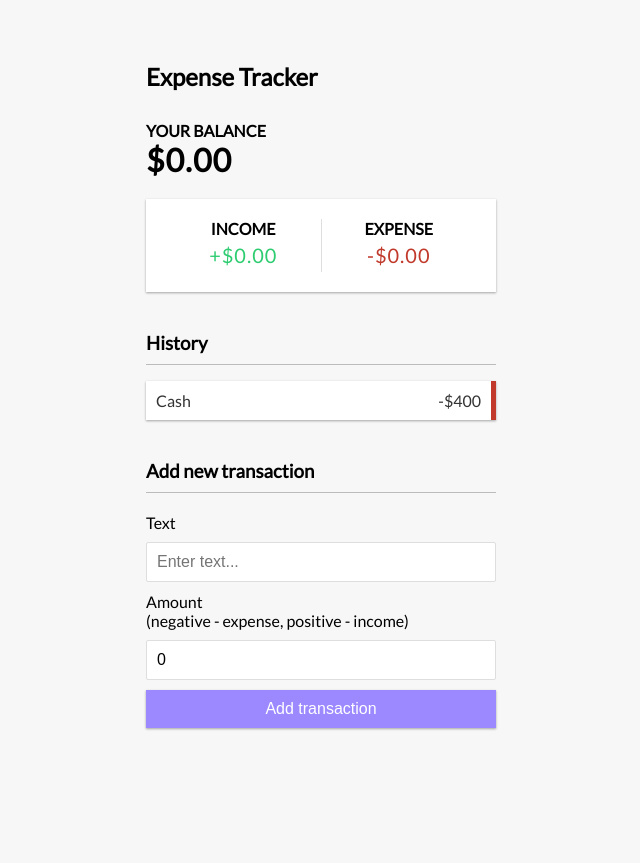
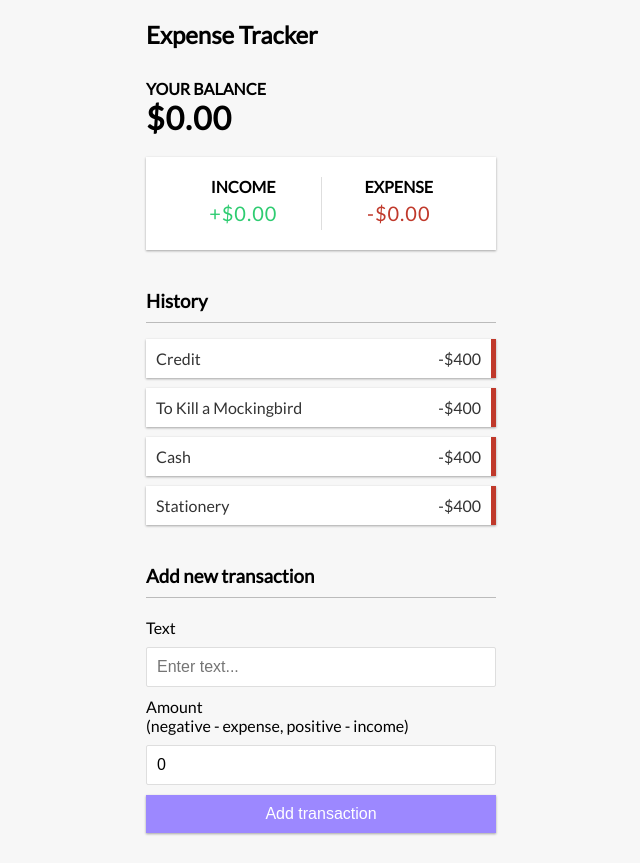
Before and after one commit to Persona743/income-expense-tracker, a React (Create React App) app: page / in a window 1280 px wide. Shown: the whole page, without its empty margins (319-959 px from the left). Before the commit the page ends 800 px from the top, so only its background shows below. Built offline with nearby package versions, Linux system fonts and the light colour scheme.

Commit message:
transaction.js added & modified globalState and tl

```diff
--- /dev/null
+++ b/src/components/Transaction.js
@@ -0,0 +1,12 @@
+import React from 'react';
+
+export const Transaction = ({ transaction }) => {
+    return (
+        <>
+            <li className="minus">
+                {transaction.text} <span>-$400</span>
+                <button className="delete-btn">x</button>
+            </li>
+        </>
+    );
+};
--- a/src/components/TransactionList.js
+++ b/src/components/TransactionList.js
@@ -1,14 +1,21 @@
-import React from 'react';
+import React, { useContext } from 'react';
+import { Transaction } from './Transaction';
+
+import { GlobalContext } from '../context/GlobalState';
 
 export const TransactionList = () => {
+    const { transactions } = useContext(GlobalContext);
+
     return (
         <>
             <h3>History</h3>
             <ul className="list">
-                <li className="minus">
-                    Cash <span>-$400</span>
-                    <button className="delete-btn">x</button>
-                </li>
+                {transactions.map((transaction) => (
+                    <Transaction
+                        key={transaction.id}
+                        transaction={transaction}
+                    />
+                ))}
             </ul>
         </>
     );
--- a/src/context/GlobalState.js
+++ b/src/context/GlobalState.js
@@ -4,10 +4,10 @@ import AppReducer from './AppReducer';
 //initial state
 const initialState = {
     transactions: [
+        { id: 2, text: 'Credit', amount: 770 },
         { id: 1, text: 'To Kill a Mockingbird', amount: -40 },
-        { id: 2, text: 'Red or Dead', amount: 270 },
-        { id: 3, text: 'A Tale of Two Cities', amount: -80 },
-        { id: 4, text: 'Mrs Dalloway', amount: 250 },
+        { id: 4, text: 'Cash', amount: 250 },
+        { id: 3, text: 'Stationery', amount: -80 },
     ],
 };
 
```
